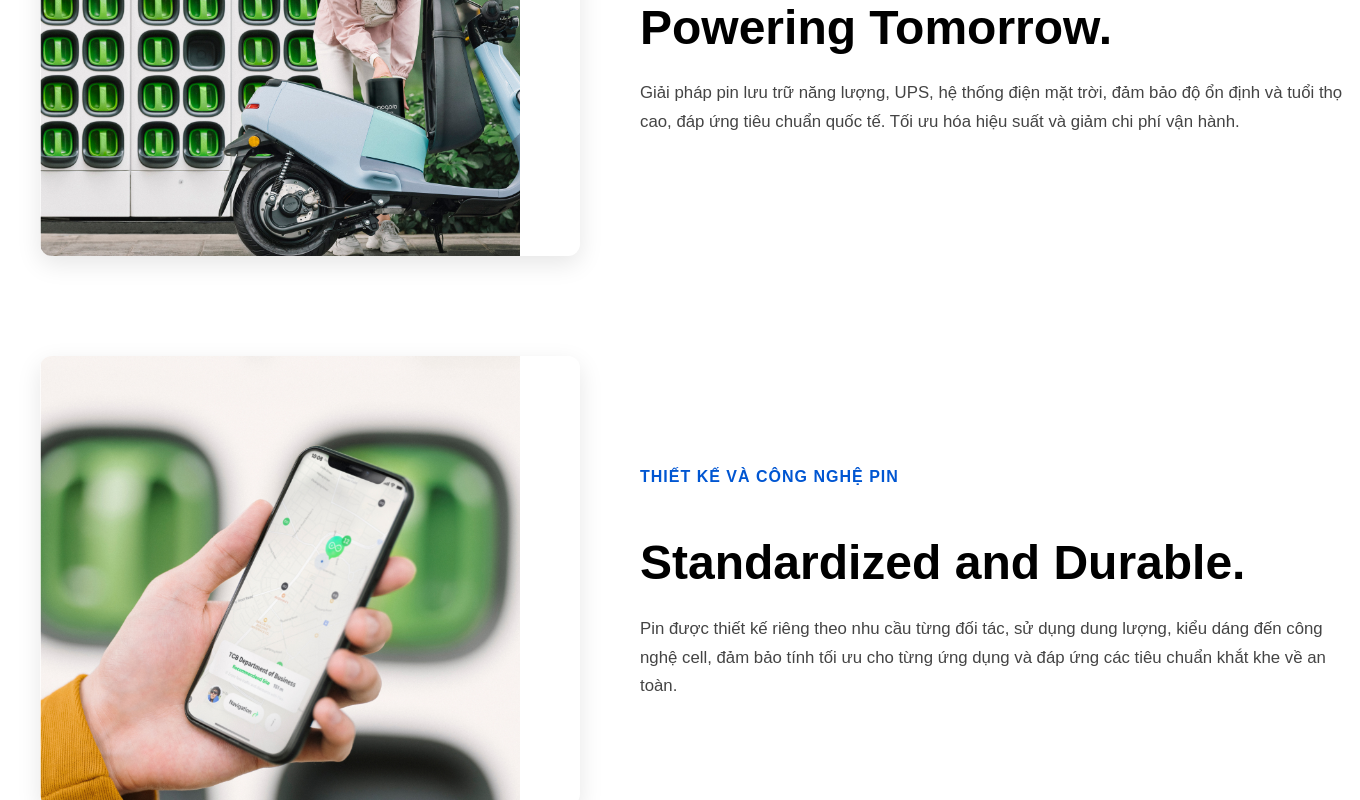
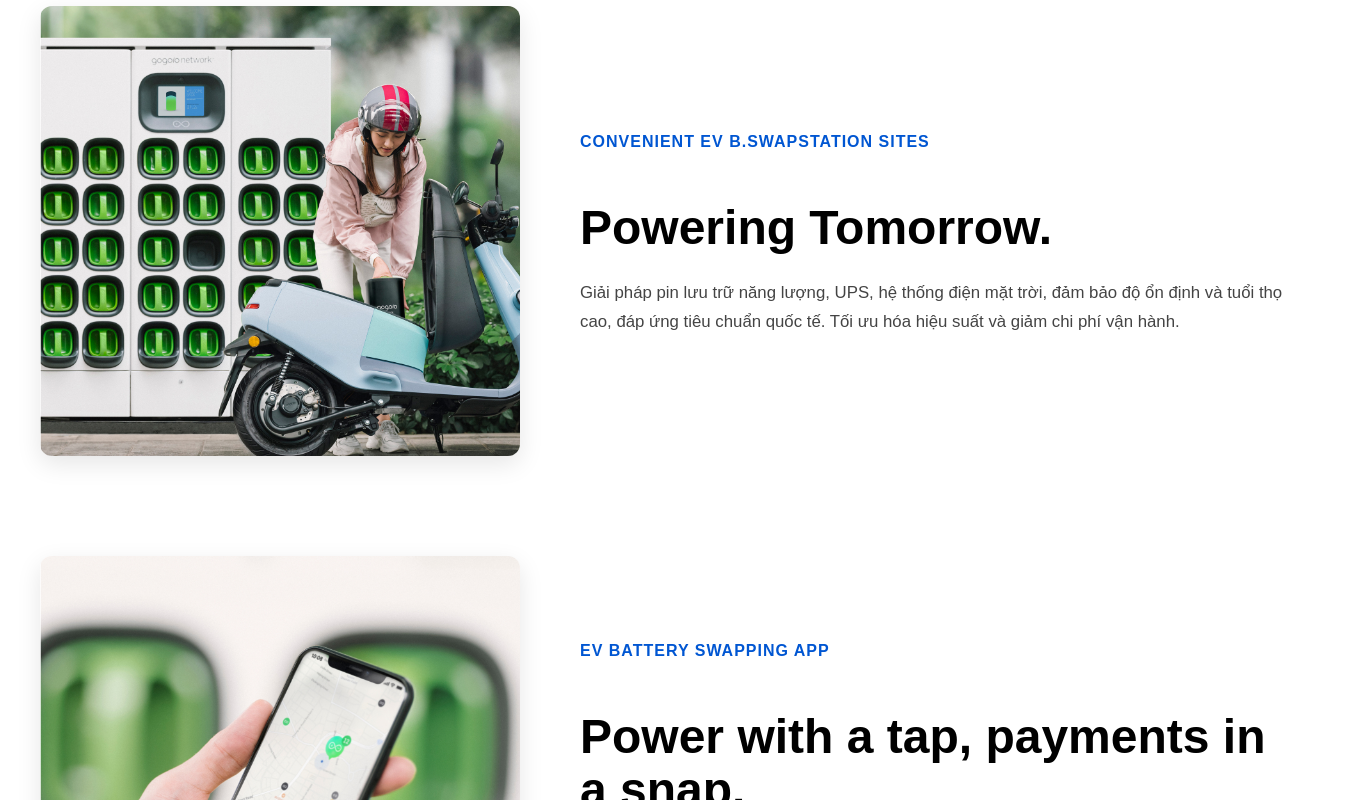
Before and after one commit to Chau165/SWP391_Backend, a React (Vite) app in the folder FrontEnd/EV-Battery-Swap/: page /vehicles in a window 1280 px wide. Shown: the part 2040-2840 px from the top of the page, 1360 px wide, since content can reach past the window. Built offline with nearby package versions, Linux system fonts and the light colour scheme.

Commit message:
edit được 70%

```diff
--- a/FrontEnd/EV-Battery-Swap/src/components/Login/LoginModal.jsx
+++ b/FrontEnd/EV-Battery-Swap/src/components/Login/LoginModal.jsx
@@ -53,7 +53,7 @@ export default function LoginModal({ isOpen, onClose }) {
       // ----------------------------------------------------
       // THAY ĐỔI ĐƯỜNG DẪN API VÀ CÁC HEADER CỦA BẠN TẠI ĐÂY
       // ----------------------------------------------------
-      const response = await fetch('https://74dd58621a21.ngrok-free.app/webAPI/api/login', {
+      const response = await fetch('https://03dafbc27102.ngrok-free.app/webAPI/api/login', {
         method: 'POST',
         headers: {
           "Content-Type": "application/json"
--- a/FrontEnd/EV-Battery-Swap/src/pages/Battery Electric/Battery.css
+++ b/FrontEnd/EV-Battery-Swap/src/pages/Battery Electric/Battery.css
@@ -11,7 +11,8 @@
 .hero {
   position: relative;
   width: 100%;
-height: 50vh; /* Giảm chiều cao xuống 50vh cho gọn */
+  height: 75vh;
+  /* Giảm chiều cao xuống 50vh cho gọn */
   overflow: hidden;
   margin: 0;
   padding: 0;
@@ -54,6 +55,7 @@ text-shadow: 2px 2px 4px rgba(0, 0, 0, 0.5);
     font-size: 32px;
   }
 }
+
 @media (max-width: 480px) {
   .hero-content h1 {
     font-size: 24px;
@@ -65,7 +67,8 @@ text-shadow: 2px 2px 4px rgba(0, 0, 0, 0.5);
 .intro-section {
   text-align: center;
   padding: 60px 20px;
-background-color: #f4f4f4; /* Nền xám nhạt để phân biệt */
+  background-color: #f4f4f4;
+  /* Nền xám nhạt để phân biệt */
 }
 
 .intro-section h2 {
@@ -95,13 +98,13 @@ border: 1px solid #ddd;
   border-radius: 10px;
   text-align: center;
   padding: 25px 20px;
-box-shadow: 0 4px 15px rgba(0,0,0,0.08);
+  box-shadow: 0 4px 15px rgba(0, 0, 0, 0.08);
   transition: transform 0.3s ease, box-shadow 0.3s ease;
 }
 
 .intro-cards .card:hover {
   transform: translateY(-5px);
-box-shadow: 0 8px 25px rgba(0,0,0,0.15);
+  box-shadow: 0 8px 25px rgba(0, 0, 0, 0.15);
 }
 
 .intro-cards .card img {
@@ -146,26 +149,33 @@ letter-spacing: 1.5px;
 .project-card-gogoro {
   display: flex;
   flex-direction: column;
-gap: 100px; /* Khoảng cách giữa các mục */
+  gap: 100px;
+  /* Khoảng cách giữa các mục */
   max-width: 1200px;
-margin: 0 auto; /* CĂN GIỮA */
+  margin: 0 auto;
+  /* CĂN GIỮA */
 }
 
 /* THẺ DỰ ÁN 50/50 */
 .card-item {
   display: flex;
-align-items: center; /* QUAN TRỌNG: Căn giữa nội dung dọc theo chiều cao */
+  align-items: center;
+  /* QUAN TRỌNG: Căn giữa nội dung dọc theo chiều cao */
   text-align: left;
   width: 100%;
-min-height: 400px; /* Đảm bảo chiều cao tối thiểu để bố cục ổn định */
+  min-height: 400px;
+  /* Đảm bảo chiều cao tối thiểu để bố cục ổn định */
 }
 
 /* 1. KHU VỰC HÌNH ẢNH (Bên trái) - Tỷ lệ 40% */
 .card-image-wrapper {
-flex: 0 0 40%; /* THU NHỎ HÌNH LẠI: Chiếm chính xác 40% */
+  flex: 0 0 40%;
+  /* THU NHỎ HÌNH LẠI: Chiếm chính xác 40% */
   max-width: 40%;
-padding-right: 60px; /* Khoảng cách với chữ */
-height: 450px; /* Chiều cao cố định để ổn định */
+  padding-right: 0px;
+  /* Khoảng cách với chữ */
+  height: 450px;
+  /* Chiều cao cố định để ổn định */
   overflow: hidden;
   border-radius: 12px;
   box-shadow: 0 8px 25px rgba(0, 0, 0, 0.1);
@@ -174,15 +184,18 @@ box-shadow: 0 8px 25px rgba(0, 0, 0, 0.1);
 .card-image-wrapper img {
   width: 100%;
   height: 100%;
-object-fit: cover; /* Đảm bảo ảnh lấp đầy khung */
+  object-fit: cover;
+  /* Đảm bảo ảnh lấp đầy khung */
   display: block;
 }
 
 /* 2. KHU VỰC NỘI DUNG VĂN BẢN (Bên phải) - Tỷ lệ 60% */
 .card-text-content {
-flex: 0 0 60%; /* ĐẨY CHỮ QUA BÊN PHẢI: Chiếm chính xác 60% */
+  flex: 0 0 60%;
+  /* ĐẨY CHỮ QUA BÊN PHẢI: Chiếm chính xác 60% */
   max-width: 60%;
-padding-left: 60px; /* Khoảng cách với ảnh */
+  padding-left: 60px;
+  /* Khoảng cách với ảnh */
 }
 
 .card-text-content h4 {
@@ -207,41 +220,3 @@ padding-left: 60px; /* Khoảng cách với ảnh */
   color: #444;
   line-height: 1.7;
 }
-
-/* --- Responsive cho bố cục (chuyển sang chồng dọc trên Tablet/Mobile) --- */
-@media (max-width: 992px) {
- /* Bố cục 3 cột thành 1 cột */
- .intro-cards {
-  flex-direction: column;
- }
-
- /* Bố cục 40/60 thành 100% dọc */
- .card-item {
- flex-direction: column;
- text-align: center;
- min-height: auto;
- }
-
- .card-image-wrapper {
- flex-basis: 100%;
-max-width: 100%;
- padding-right: 0;
- margin-bottom: 30px;
- height: auto; /* Chiều cao tự động trên mobile */
- box-shadow: none;
- }
-
-.card-image-wrapper img {
- height: 300px;
- }
-
- .card-text-content {
- flex-basis: 100%;
- max-width: 100%;
- padding-left: 0;
-}
-
-.card-text-content h3 {
- font-size: 2rem;
-}
-}
--- a/FrontEnd/EV-Battery-Swap/src/pages/Battery Electric/Battery.jsx
+++ b/FrontEnd/EV-Battery-Swap/src/pages/Battery Electric/Battery.jsx
@@ -69,7 +69,7 @@ function Battery() {
               <img src="/img-network-feature-2.jpg" alt="Energy Storage Application" />
             </div>
             <div className="card-text-content">
-            <h4>PIN CHO ỨNG DỤNG NĂNG LƯỢNG</h4>
+              <h4>CONVENIENT EV B.SWAPSTATION SITES</h4>
               <h3>Powering Tomorrow.</h3>
               <p>Giải pháp pin lưu trữ năng lượng, UPS, hệ thống điện mặt trời, đảm bảo độ ổn định và tuổi thọ cao, đáp ứng tiêu chuẩn quốc tế. Tối ưu hóa hiệu suất và giảm chi phí vận hành.</p>
             </div>
@@ -81,9 +81,9 @@ function Battery() {
               <img src="/img-network-feature-3.jpg" alt="Design and Technology" />
             </div>
             <div className="card-text-content">
-            <h4>THIẾT KẾ VÀ CÔNG NGHỆ PIN</h4>
-            <h3>Standardized and Durable.</h3>
-            <p>Pin được thiết kế riêng theo nhu cầu từng đối tác, sử dụng dung lượng, kiểu dáng đến công nghệ cell, đảm bảo tính tối ưu cho từng ứng dụng và đáp ứng các tiêu chuẩn khắt khe về an toàn.</p>
+              <h4>EV BATTERY SWAPPING APP</h4>
+              <h3>Power with a tap, payments in a snap.</h3>
+              <p>Connect to the entire Gogoro Network in real time. Ready for a swap? Find fresh batteries near you. Planning a trip? Map GoStation Sites on your route. Everything is here. Riding plans. Cash-free billing. Riding stats. Swapping tips. Network updates. 24/7 service. Gas never had an app.</p>
             </div>
           </div>
 
```
Lines whose indentation alone changed are shown as unchanged.
